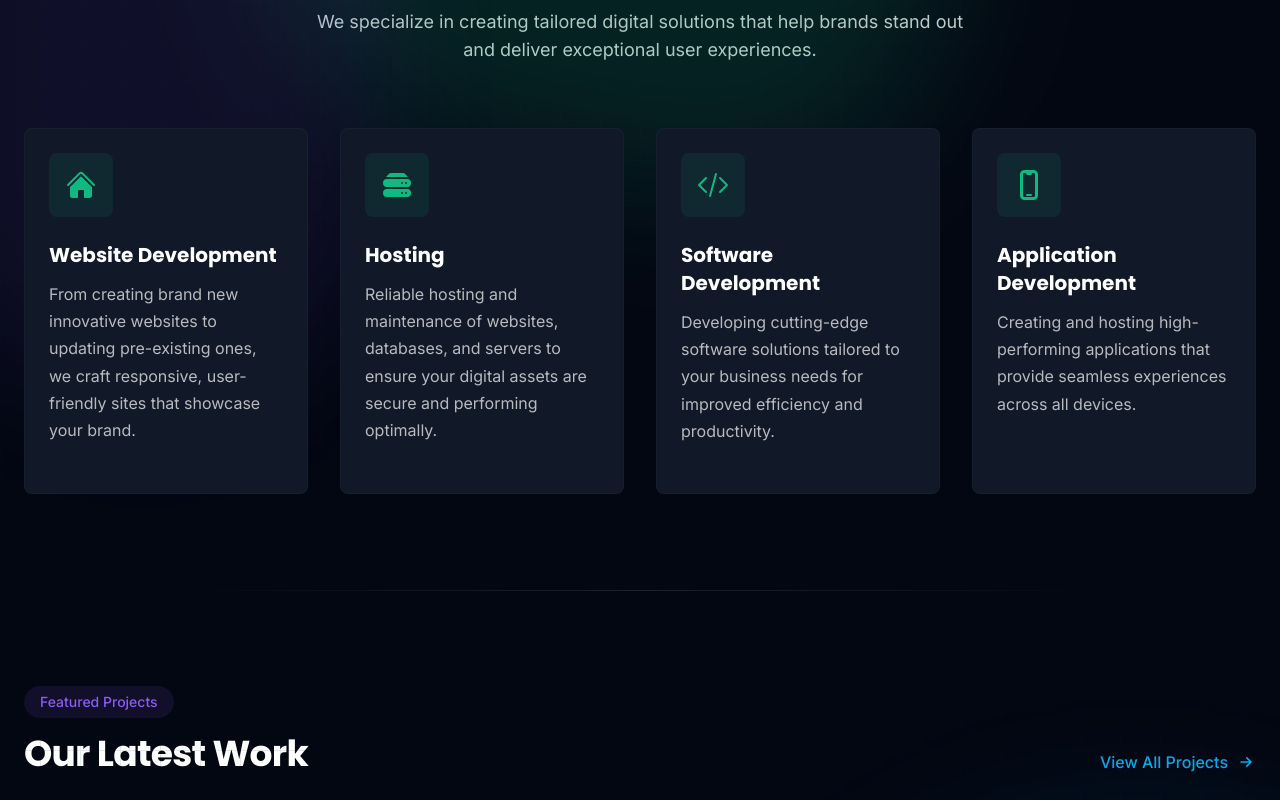
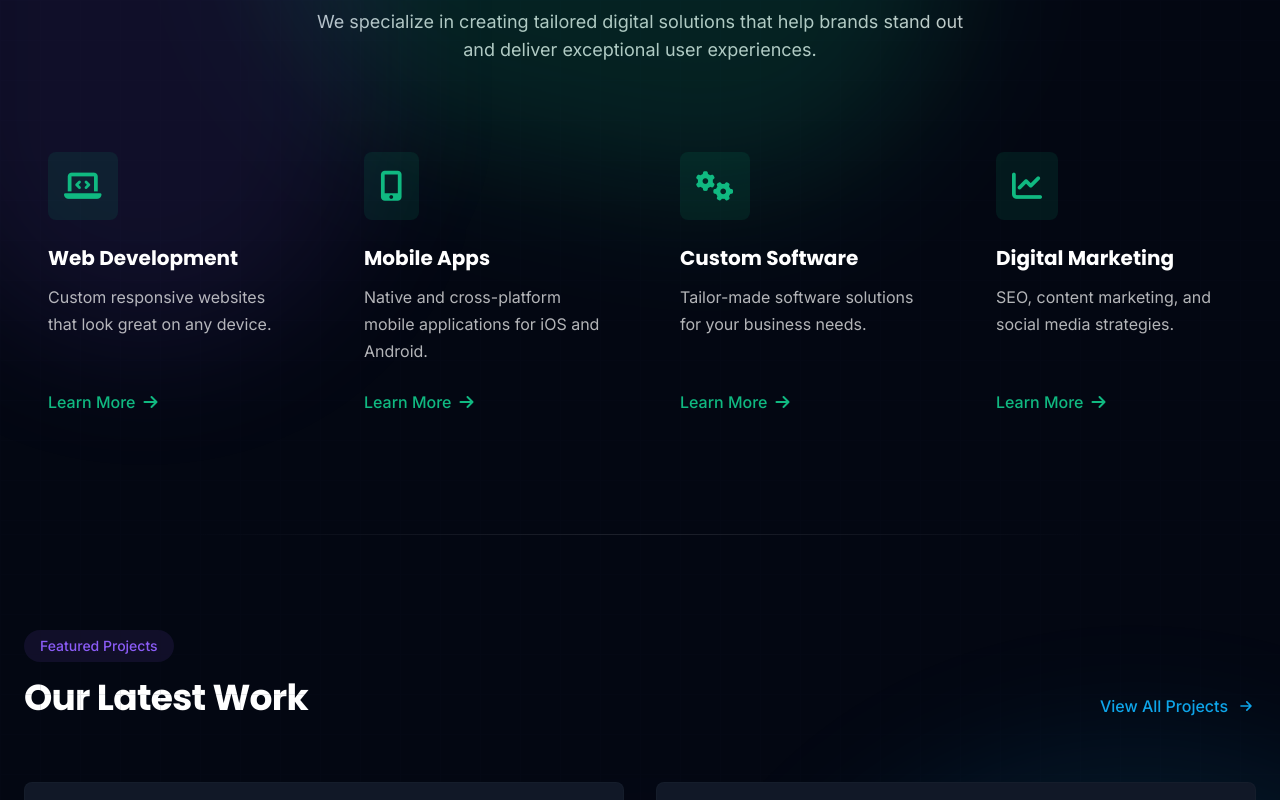
Before and after one commit to MeziGit/Netfluence, a React (Vite) app: page / in a window 1280 px wide. Shown: the part 1000-1800 px from the top of the page. Built offline with nearby package versions, Linux system fonts and the light colour scheme.

Commit message:
lag fixes

```diff
--- a/src/index.css
+++ b/src/index.css
@@ -8,6 +8,58 @@
   --accent-color: #0ea5e9;
   --accent-secondary: #10b981;
   --accent-tertiary: #8b5cf6;
+}
+
+/* Lightweight interactive animations */
+@keyframes gentle-float {
+  0%, 100% { transform: translateY(0); }
+  50% { transform: translateY(-5px); }
+}
+
+@keyframes subtle-fade {
+  from { opacity: 0.9; }
+  to { opacity: 1; }
+}
+
+/* Lightweight hover effects that won't trigger repaints */
+.hover-lift {
+  transition: transform 0.3s ease;
+}
+
+.hover-lift:hover {
+  transform: translateY(-5px);
+}
+
+.hover-glow {
+  transition: box-shadow 0.3s ease, transform 0.3s ease;
+}
+
+.hover-glow:hover {
+  box-shadow: 0 0 15px rgba(14, 165, 233, 0.15);
+  transform: translateY(-2px);
+}
+
+/* Fix for card flickering on mobile - ensure initial state is clean */
+.card, .card-hover {
+  backface-visibility: hidden;
+  transform: translateZ(0);
+  -webkit-font-smoothing: subpixel-antialiased;
+  will-change: transform;
+}
+
+/* Prevent Cumulative Layout Shift (CLS) for cards */
+.card-container {
+  min-height: 200px;
+  position: relative;
+}
+
+/* Mobile-friendly non-disruptive animations */
+.mobile-device .gentle-animation {
+  animation: gentle-float 3s ease-in-out infinite;
+}
+
+.mobile-device .subtle-highlight {
+  animation: subtle-fade 2s ease-in-out alternate infinite;
 }
 
 /* Completely disable all animations on mobile devices */
@@ -32,8 +84,16 @@
   opacity: 0.3 !important;
 }
 
-/* Hide gradient orbs completely on very small screens */
+/* Exceptions - allow specific lightweight animations on mobile */
+.mobile-device .allow-animation {
+  animation-duration: initial !important;
+  animation-iteration-count: initial !important;
+  transition-duration: initial !important;
+}
+
+/* Additional optimizations for very small screens */
 @media (max-width: 390px) {
+  /* Hide all gradient backgrounds and blurs */
   .rounded-full.blur-3xl {
     display: none !important;
   }
@@ -325,3 +385,120 @@ html.js .loaded body {
   margin-left: 4px;
   animation: blink 1s step-end infinite;
 }
+
+/* Fix card flickering issues */
+.card-hover {
+  backface-visibility: hidden;
+  -webkit-backface-visibility: hidden;
+  transform: translateZ(0);
+  -webkit-transform: translateZ(0);
+  will-change: transform;
+  transition: transform 0.2s ease-out;
+}
+
+/* Allow certain animations even on mobile */
+.allow-animation {
+  animation-duration: 0.4s !important;
+  animation-fill-mode: both !important;
+}
+
+/* Subtle mobile-friendly animations */
+@keyframes fadeIn {
+  from { opacity: 0; }
+  to { opacity: 1; }
+}
+
+@keyframes gentle-float {
+  0%, 100% { transform: translateY(0); }
+  50% { transform: translateY(-5px); }
+}
+
+.gentle-animation {
+  animation: gentle-float 4s ease-in-out infinite;
+}
+
+/* Lightweight hover effects */
+.hover-lift {
+  transition: transform 0.2s ease-out !important;
+}
+
+.hover-lift:hover,
+.hover-lift:focus {
+  transform: translateY(-5px) !important;
+}
+
+.hover-glow {
+  transition: box-shadow 0.2s ease-out, color 0.2s ease-out !important;
+}
+
+.hover-glow:hover,
+.hover-glow:focus {
+  color: var(--accent-color) !important;
+}
+
+/* Disable all animations for very low-end devices */
+@media (prefers-reduced-motion), (max-width: 360px) {
+  .card-hover,
+  .hover-lift,
+  .hover-glow,
+  .gentle-animation {
+    transition: none !important;
+    animation: none !important;
+    transform: none !important;
+  }
+}
+
+/* ...existing mobile-device class... */
+.mobile-device .gentle-animation {
+  /* Allow gentle animations even on mobile */
+  animation: fadeIn 0.5s ease-out !important;
+}
+
+/* Fix any remaining flickering by ensuring hardware acceleration */
+.card-hover > * {
+  backface-visibility: hidden;
+  -webkit-backface-visibility: hidden;
+  transform: translateZ(0);
+  -webkit-transform: translateZ(0);
+}
+
+/* Button interactions for better mobile UX */
+button:active {
+  transform: scale(0.98) !important;
+}
+
+/* Make sure images don't cause layout shifts */
+img {
+  transform: translateZ(0);
+  backface-visibility: hidden;
+}
+
+/* Prevent initial render flickering */
+.render-stable * {
+  backface-visibility: hidden !important;
+  -webkit-backface-visibility: hidden !important;
+  transform: translateZ(0) !important;
+  -webkit-transform: translateZ(0) !important;
+  transition: none !important;
+}
+
+/* Mobile code container optimizations */
+.mobile-code {
+  transform: translateZ(0);
+  backface-visibility: hidden;
+}
+
+.mobile-code pre,
+.mobile-code code {
+  -webkit-overflow-scrolling: touch;
+  transform: translateZ(0);
+}
+
+/* Prevent layout shifts */
+.mobile-device [class*="card"],
+.mobile-device .btn-primary,
+.mobile-device .btn-secondary {
+  transform: translateZ(0) !important;
+  animation: fadeIn 0.3s ease-out !important;
+  transition: transform 0.2s ease-out !important;
+}
--- a/src/pages/HomePage.jsx
+++ b/src/pages/HomePage.jsx
@@ -27,16 +27,28 @@ const HomePage = ({ isMobile = false }) => {
     };
   }, [isMobile]);
 
-  // Static components for mobile (no animations)
-  const StaticComponent = ({ children, className = '' }) => {
+  // Static components for mobile with lightweight animations
+  const StaticComponent = ({ children, className = '', index = 0 }) => {
+    const animationDelay = `${index * 0.1}s`;
+
+    // Apply specific animations instead of framer-motion complexity
     return isMobile ? (
-      <div className={className}>{children}</div>
+      <div
+        className={`${className} allow-animation`}
+        style={{
+          opacity: 1,
+          transform: 'translateZ(0)',
+          animationDelay
+        }}
+      >
+        {children}
+      </div>
     ) : (
       <motion.div
         initial={{ opacity: 0, y: 20 }}
         whileInView={{ opacity: 1, y: 0 }}
-        transition={{ duration: 0.5 }}
-        viewport={{ once: true, margin: "-100px" }}
+        transition={{ duration: 0.5, delay: index * 0.1 }}
+        viewport={{ once: true, margin: "-50px" }}
         className={className}
       >
         {children}
@@ -44,20 +56,32 @@ const HomePage = ({ isMobile = false }) => {
     );
   };
 
-  // Static card for mobile (no animations)
+  // Static card with lightweight hover effect
   const StaticCard = ({ children, index }) => {
+    // Fix flickering by ensuring stable initial state
+    const animationDelay = `${index * 0.1}s`;
+
     return isMobile ? (
-      <div className="card card-hover relative overflow-hidden">
-        {children}
+      <div
+        className="card-hover relative overflow-hidden hover-lift"
+        style={{
+          opacity: 1,
+          transform: 'translateZ(0)',
+          animationDelay
+        }}
+      >
+        <div className="relative z-10">
+          {children}
+        </div>
       </div>
     ) : (
       <motion.div
         key={index}
-        className="card card-hover reveal group relative overflow-hidden"
+        className="card-hover reveal group relative overflow-hidden"
         initial={{ opacity: 0, y: 20 }}
         whileInView={{ opacity: 1, y: 0 }}
         transition={{ duration: 0.5, delay: index * 0.1 }}
-        viewport={{ once: true, margin: "-100px" }}
+        viewport={{ once: true, margin: "-50px" }}
         whileHover={{
           y: -10,
           transition: { duration: 0.3 }
@@ -65,6 +89,28 @@ const HomePage = ({ isMobile = false }) => {
       >
         {children}
       </motion.div>
+    );
+  };
+
+  // Button with subtle animation
+  const AnimatedButton = ({ children, onClick, className }) => {
+    return (
+      <button
+        onClick={onClick}
+        className={`${className} hover-lift allow-animation`}
+      >
+        {children}
+      </button>
+    );
+  };
+
+  // Interactive icon that works on mobile and desktop
+  const InteractiveIcon = ({ icon, text, className }) => {
+    return (
+      <div className={`${className} hover-glow allow-animation gentle-animation`}>
+        <i className={`fas fa-${icon} text-accent mr-2`}></i>
+        <span>{text}</span>
+      </div>
     );
   };
 
@@ -330,12 +376,21 @@ const HomePage = ({ isMobile = false }) => {
           <div className="grid grid-cols-1 sm:grid-cols-2 lg:grid-cols-4 gap-8">
             {services.map((service, index) => (
               <StaticCard key={index} index={index}>
-                <div className="relative z-10 flex flex-col h-full">
+                <div className="p-6 flex flex-col h-full">
                   <div className="text-accent-secondary text-3xl mb-6 p-4 bg-accent-secondary/10 rounded-lg w-fit">
-                    {service.icon}
+                    <i className={`fas fa-${service.icon}`}></i>
                   </div>
                   <h3 className="text-xl font-bold mb-3">{service.title}</h3>
                   <p className="text-white/70 mb-6">{service.description}</p>
+                  <div className="mt-auto">
+                    <AnimatedButton
+                      className="text-accent-secondary font-medium flex items-center"
+                      onClick={() => {}}
+                    >
+                      Learn More
+                      <i className="fas fa-arrow-right ml-2"></i>
+                    </AnimatedButton>
+                  </div>
                 </div>
               </StaticCard>
             ))}
@@ -544,43 +599,24 @@ const HomePage = ({ isMobile = false }) => {
 // Services data
 const services = [
   {
-    title: "Website Development",
-    description: "From creating brand new innovative websites to updating pre-existing ones, we craft responsive, user-friendly sites that showcase your brand.",
-    icon: (
-      <svg xmlns="http://www.w3.org/2000/svg" viewBox="0 0 24 24" fill="currentColor" className="w-8 h-8">
-        <path d="M11.47 3.84a.75.75 0 011.06 0l8.69 8.69a.75.75 0 101.06-1.06l-8.689-8.69a2.25 2.25 0 00-3.182 0l-8.69 8.69a.75.75 0 001.061 1.06l8.69-8.69z" />
-        <path d="M12 5.432l8.159 8.159c.03.03.06.058.091.086v6.198c0 1.035-.84 1.875-1.875 1.875H15a.75.75 0 01-.75-.75v-4.5a.75.75 0 00-.75-.75h-3a.75.75 0 00-.75.75V21a.75.75 0 01-.75.75H5.625a1.875 1.875 0 01-1.875-1.875v-6.198a2.29 2.29 0 00.091-.086L12 5.43z" />
-      </svg>
-    )
+    icon: 'laptop-code',
+    title: 'Web Development',
+    description: 'Custom responsive websites that look great on any device.'
   },
   {
-    title: "Hosting",
-    description: "Reliable hosting and maintenance of websites, databases, and servers to ensure your digital assets are secure and performing optimally.",
-    icon: (
-      <svg xmlns="http://www.w3.org/2000/svg" viewBox="0 0 24 24" fill="currentColor" className="w-8 h-8">
-        <path d="M5.507 4.048A3 3 0 017.785 3h8.43a3 3 0 012.278 1.048l1.722 2.008A4.533 4.533 0 0019.5 6h-15c-.243 0-.482.02-.715.057l1.722-2.008z" />
-        <path fillRule="evenodd" d="M1.5 10.5a3 3 0 013-3h15a3 3 0 110 6h-15a3 3 0 01-3-3zm15 0a.75.75 0 11-1.5 0 .75.75 0 011.5 0zm2.25.75a.75.75 0 100-1.5.75.75 0 000 1.5zM4.5 15a3 3 0 100 6h15a3 3 0 100-6h-15zm11.25 3.75a.75.75 0 100-1.5.75.75 0 000 1.5zM19.5 18a.75.75 0 11-1.5 0 .75.75 0 011.5 0z" clipRule="evenodd" />
-      </svg>
-    )
+    icon: 'mobile-alt',
+    title: 'Mobile Apps',
+    description: 'Native and cross-platform mobile applications for iOS and Android.'
   },
   {
-    title: "Software Development",
-    description: "Developing cutting-edge software solutions tailored to your business needs for improved efficiency and productivity.",
-    icon: (
-      <svg xmlns="http://www.w3.org/2000/svg" viewBox="0 0 24 24" fill="currentColor" className="w-8 h-8">
-        <path fillRule="evenodd" d="M14.447 3.027a.75.75 0 01.527.92l-4.5 16.5a.75.75 0 01-1.448-.394l4.5-16.5a.75.75 0 01.921-.526zM16.72 6.22a.75.75 0 011.06 0l5.25 5.25a.75.75 0 010 1.06l-5.25 5.25a.75.75 0 11-1.06-1.06L21.44 12l-4.72-4.72a.75.75 0 010-1.06zm-9.44 0a.75.75 0 010 1.06L2.56 12l4.72 4.72a.75.75 0 11-1.06 1.06L.97 12.53a.75.75 0 010-1.06l5.25-5.25a.75.75 0 011.06 0z" clipRule="evenodd" />
-      </svg>
-    )
+    icon: 'cogs',
+    title: 'Custom Software',
+    description: 'Tailor-made software solutions for your business needs.'
   },
   {
-    title: "Application Development",
-    description: "Creating and hosting high-performing applications that provide seamless experiences across all devices.",
-    icon: (
-      <svg xmlns="http://www.w3.org/2000/svg" viewBox="0 0 24 24" fill="currentColor" className="w-8 h-8">
-        <path d="M10.5 18.75a.75.75 0 000 1.5h3a.75.75 0 000-1.5h-3z" />
-        <path fillRule="evenodd" d="M8.625.75A3.375 3.375 0 005.25 4.125v15.75a3.375 3.375 0 003.375 3.375h6.75a3.375 3.375 0 003.375-3.375V4.125A3.375 3.375 0 0015.375.75h-6.75zM7.5 4.125C7.5 3.504 8.004 3 8.625 3H9.75v.375c0 .621.504 1.125 1.125 1.125h2.25c.621 0 1.125-.504 1.125-1.125V3h1.125c.621 0 1.125.504 1.125 1.125v15.75c0 .621-.504 1.125-1.125 1.125h-6.75A1.125 1.125 0 017.5 19.875V4.125z" clipRule="evenodd" />
-      </svg>
-    )
+    icon: 'chart-line',
+    title: 'Digital Marketing',
+    description: 'SEO, content marketing, and social media strategies.'
   }
 ];
 
```
Also changed, not shown: src/App.jsx (+14 -4 lines), src/components/layout/Hero.tsx (+38 -20 lines).
